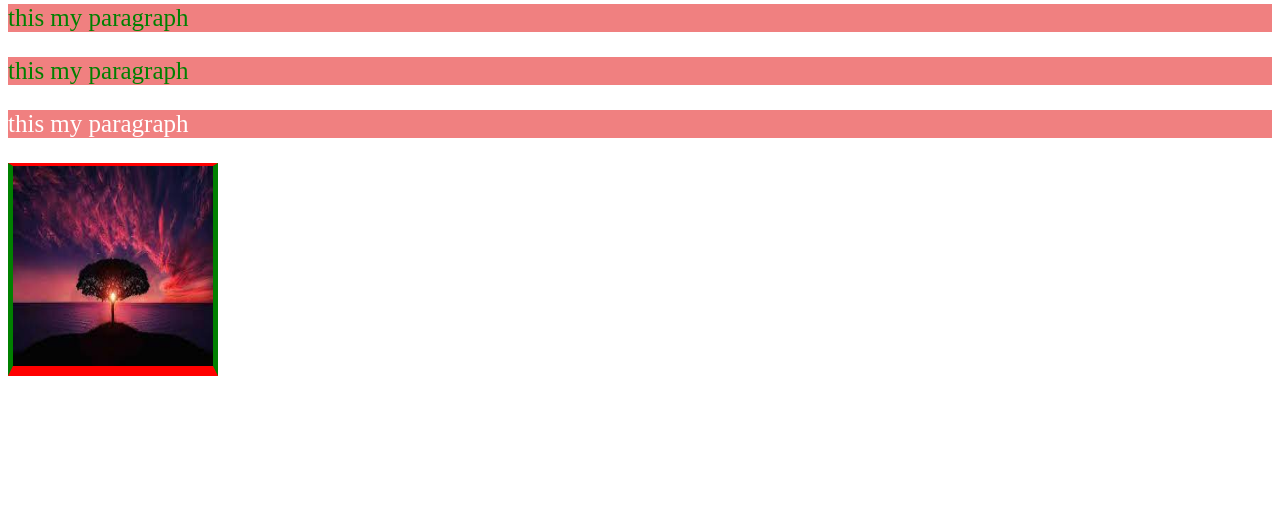
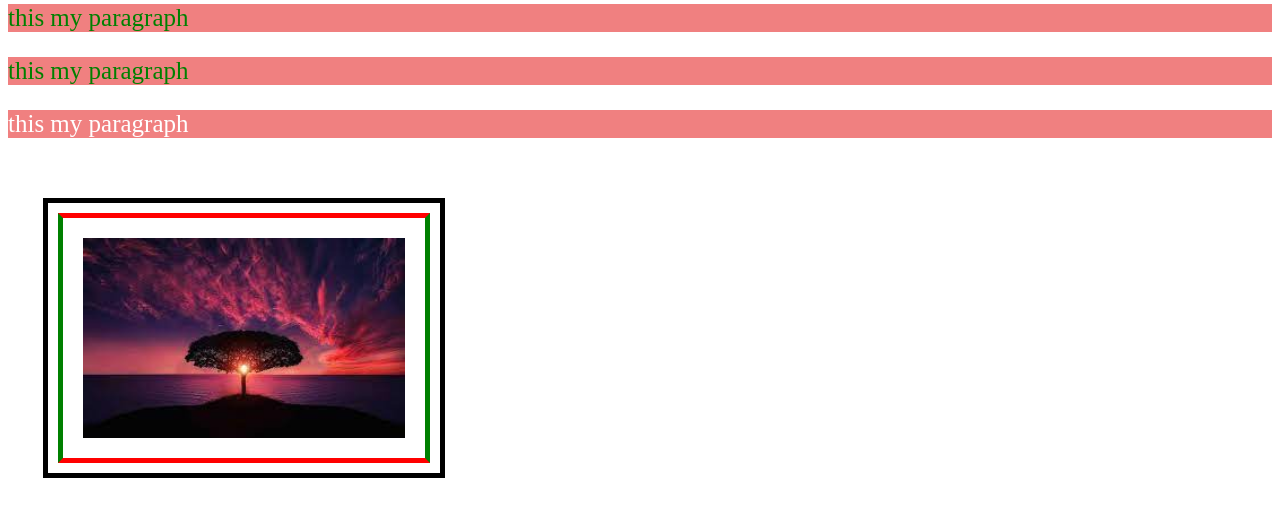
Before and after one commit to jatinjangid452/fullstack, a plain HTML site: page learncss.html in a window 1280 px wide. Shown: the part 79-596 px from the top of the page. Drawn offline with Linux system fonts and the light colour scheme.

Commit message:
background

```diff
--- a/learncss.html
+++ b/learncss.html
@@ -14,18 +14,33 @@
         }
         img{
             height: 200px;
-            width: 200px;
-            border-width: 3px 5px 10px;
+            border-width: 5px  ;
+            /* border-image: url(https://www.pexels.com/search/reflection/) 30 stretch; */
             border-color:red green;
             border-style:  solid;
+            /* border-radius: 50%; */
+            padding: 20px ;
+            margin: 50px 0 0 50px;
+            outline: 5px solid black;
+            outline-offset: 10px;
         }
         h1{
             color: red;
         }
+        body{
+            /* background-color: aqua; */
+            /* background-image: url(iamges/download.jpeg);
+            background-repeat:no-repeat;
+            background-position: right top;
+            background-size: cover; */
+            /* important cover size */
+            background-image:radial-gradient(green yellow blue);
+
+        }
 
     </style>
 </head>
-<body>
+<body >
     <h1>hello</h1>
     <!-- inline
     internal
```
Also changed, not shown: iamges/download.jpeg (added).
